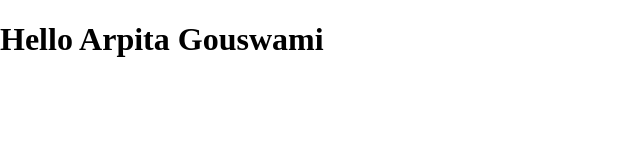
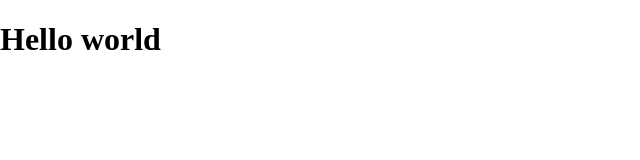
Before and after one commit to Arpigouswami/Calculator, a plain HTML site: page index.html in a window 1280 px wide. Shown: the whole page, without its empty margins (0-640 px from the left). Drawn offline with Linux system fonts and the light colour scheme.

Commit message:
hello world

```diff
--- a/index.html
+++ b/index.html
@@ -10,7 +10,7 @@
     <link rel="stylesheet" href="style.css">
 </head>
 <body>
-    <h1>Hello Arpita Gouswami</h1>
+    <h1>Hello world</h1>
     <!-- script -->
     <script src="script.js"></script>
 </body>
```
